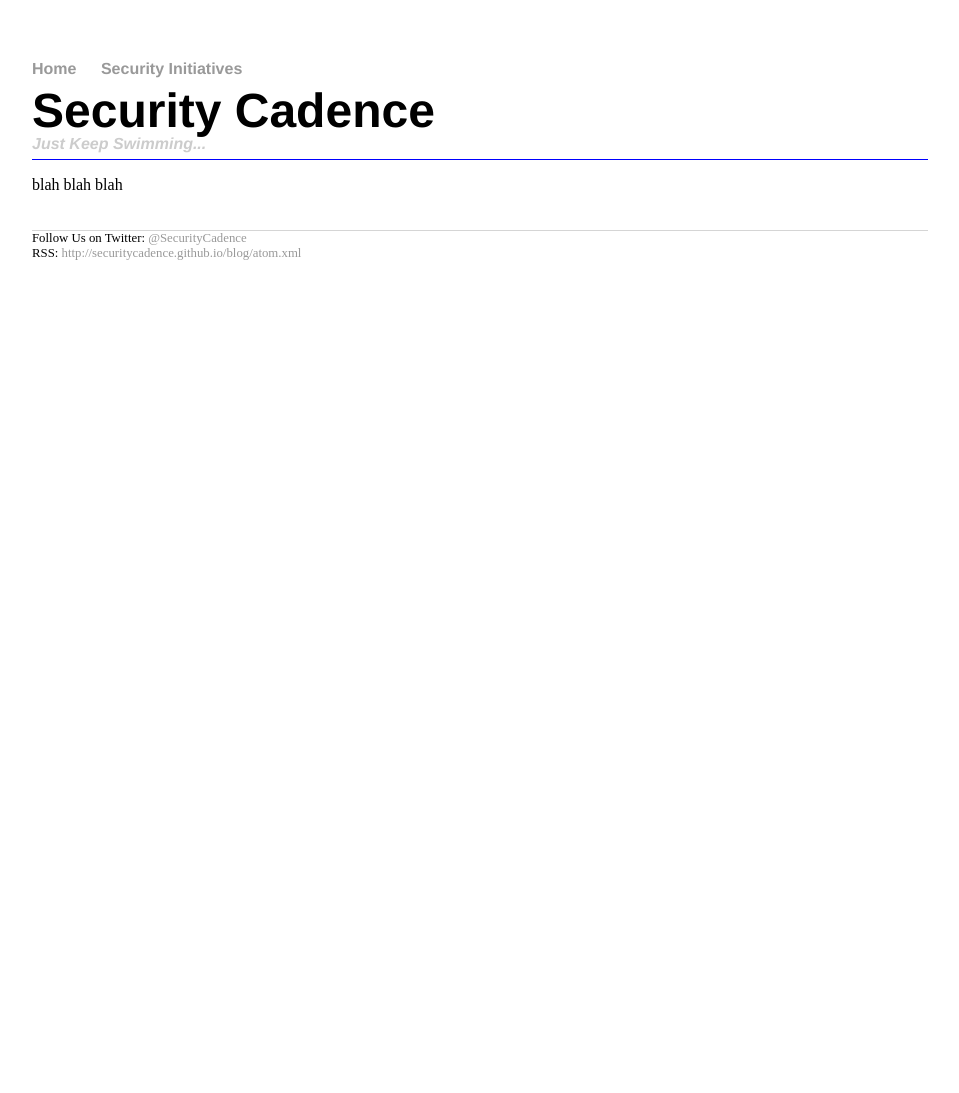
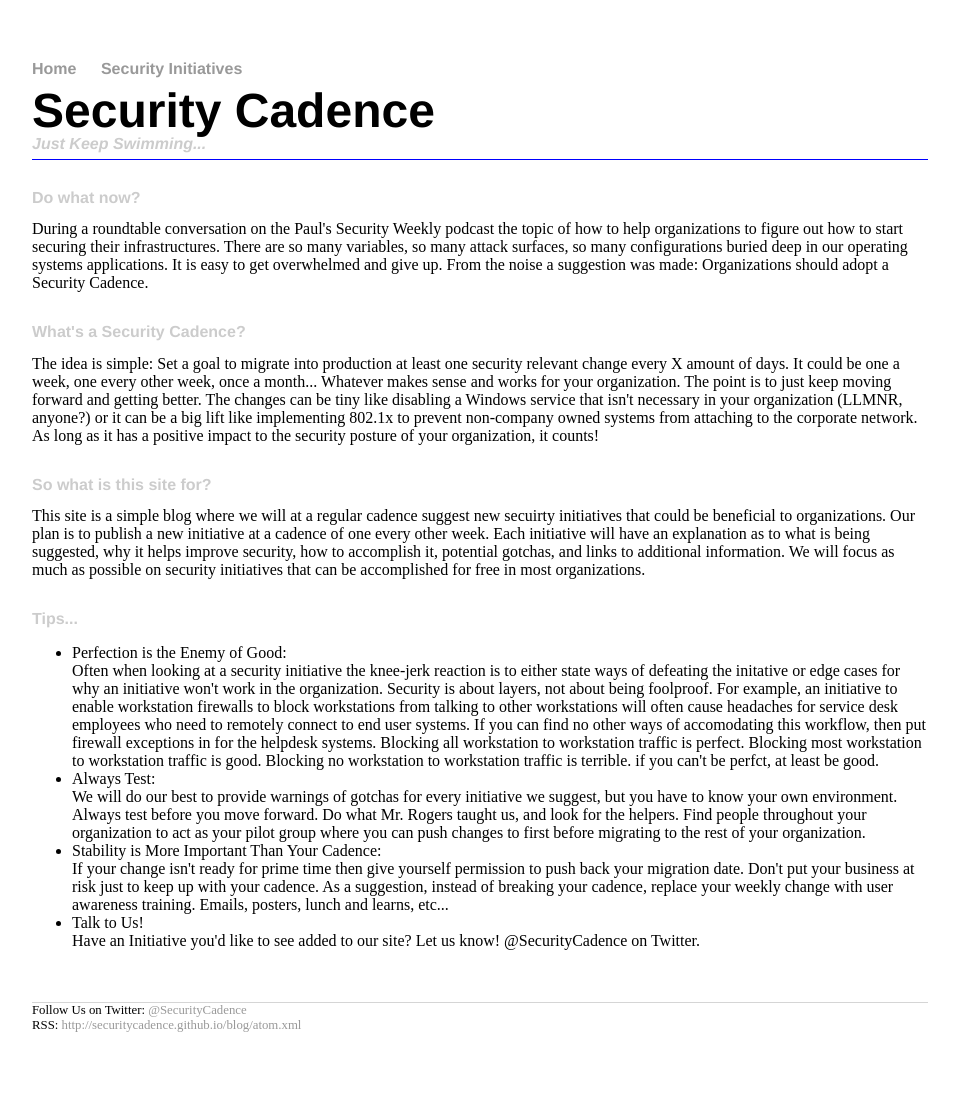
Before and after one commit to securitycadence/securitycadence.github.io, a Jekyll site: the page built from index.html, in a window 1280 px wide. Shown: the whole page, without its empty margins (160-1119 px from the left). Built offline with Jekyll 4.4.1, drawn with Linux system fonts in a browser that asks for light colours; before the commit the page ends 900 px from its top, so only the background shows below that.

Commit message:
Update index.html

```diff
--- a/index.html
+++ b/index.html
@@ -2,4 +2,52 @@
 layout: default
 title: Security Cadence
 ---
-blah blah blah
+<h2>Do what now?</h2>
+During a roundtable conversation on the Paul's Security Weekly podcast the topic of
+how to help organizations to figure out how to start securing their infrastructures.
+There are so many variables, so many attack surfaces, so many configurations buried
+deep in our operating systems applications. It is easy to get overwhelmed and give
+up. From the noise a suggestion was made: Organizations should adopt a Security Cadence.
+<br>&nbsp;<Br>
+<h2>What's a Security Cadence?</h2>
+The idea is simple: Set a goal to migrate into production at least one security relevant
+change every X amount of days. It could be one a week, one every other week, once a month...
+Whatever makes sense and works for your organization. The point is to just keep moving
+forward and getting better. The changes can be tiny like disabling a Windows service
+that isn't necessary in your organization (LLMNR, anyone?) or it can be a big lift like
+implementing 802.1x to prevent non-company owned systems from attaching to the corporate
+network. As long as it has a positive impact to the security posture of your organization,
+it counts!
+<Br>&nbsp;<Br>
+<h2>So what is this site for?</h2>
+This site is a simple blog where we will at a regular cadence suggest new secuirty
+initiatives that could be beneficial to organizations. Our plan is to publish a new
+initiative at a cadence of one every other week. Each initiative will have an explanation
+as to what is being suggested, why it helps improve security, how to accomplish it,
+potential gotchas, and links to additional information. We will focus as much as possible
+on security initiatives that can be accomplished for free in most organizations.
+<Br>&nbsp;<br>
+<h2>Tips...</h2>
+  <ul>
+      <li>Perfection is the Enemy of Good:</li> Often when looking at a security initiative the
+        knee-jerk reaction is to either state ways of defeating the initative or edge cases
+        for why an initiative won't work in the organization. Security is about layers, not
+        about being foolproof. For example, an initiative to enable workstation firewalls to
+        block workstations from talking to other workstations will often cause headaches for
+        service desk employees who need to remotely connect to end user systems. If you can
+        find no other ways of accomodating this workflow, then put firewall exceptions in for
+        the helpdesk systems. Blocking all workstation to workstation traffic is perfect. Blocking
+        most workstation to workstation traffic is good. Blocking no workstation to workstation
+        traffic is terrible. if you can't be perfct, at least be good.
+      <li>Always Test:</li> We will do our best to provide warnings of gotchas for every initiative
+      we suggest, but you have to know your own environment. Always test before you move forward.
+      Do what Mr. Rogers taught us, and look for the helpers. Find people throughout your
+      organization to act as your pilot group where you can push changes to first before migrating
+      to the rest of your organization.
+      <li>Stability is More Important Than Your Cadence:</li> If your change isn't ready for prime
+      time then give yourself permission to push back your migration date. Don't put your business
+      at risk just to keep up with your cadence. As a suggestion, instead of breaking your cadence,
+      replace your weekly change with user awareness training. Emails, posters, lunch and learns, etc...
+      <li>Talk to Us!</li> Have an Initiative you'd like to see added to our site? Let us know!
+      @SecurityCadence on Twitter.
+  </ul>
```
